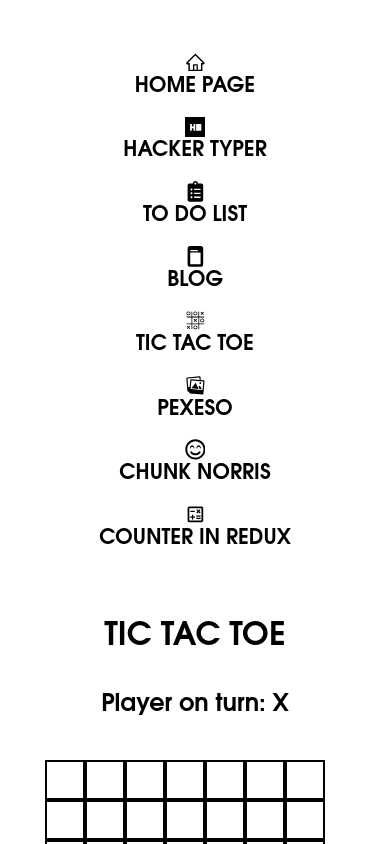
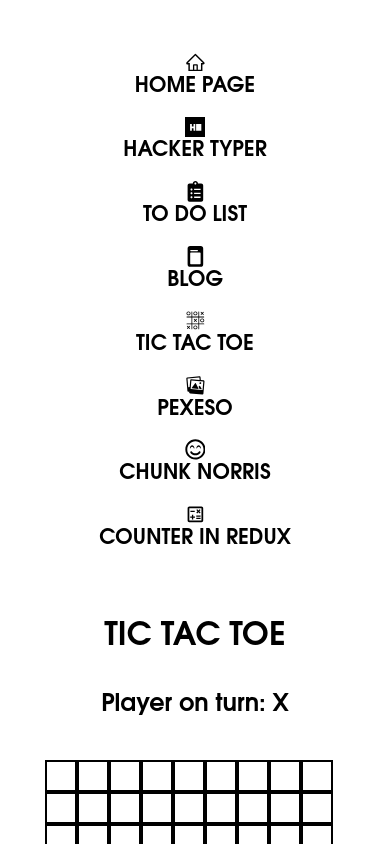
Before and after one commit to matusgrulik/ita-matus-grulik, a React (Create React App) app: page /tictactoe in a window 390 px wide. Shown: the top 844 px of the page. Built offline with nearby package versions, Linux system fonts and the light colour scheme.

Commit message:
TTT board for mobile version

```diff
--- a/src/TicTacToe/Components/Square.tsx
+++ b/src/TicTacToe/Components/Square.tsx
@@ -17,6 +17,10 @@ const DivWrapper = styled.div`
     width: 0.9em;
     height: 0.9em;
   }
+  @media (max-width: 499px) {
+    width: 0.7em;
+    height: 0.7em;
+  }
 `;
 
 type SquareProps = {
```
